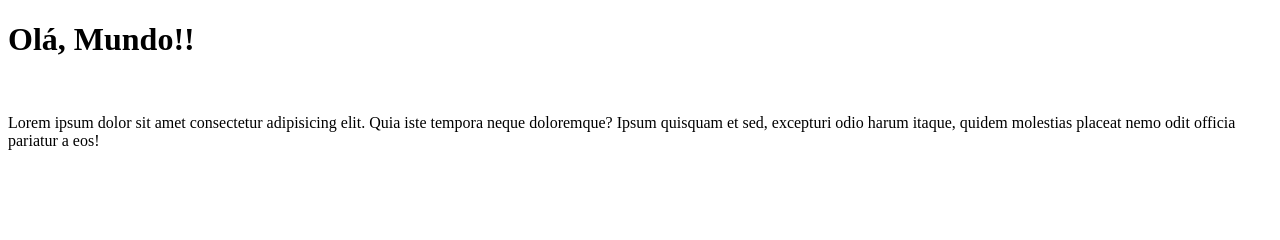
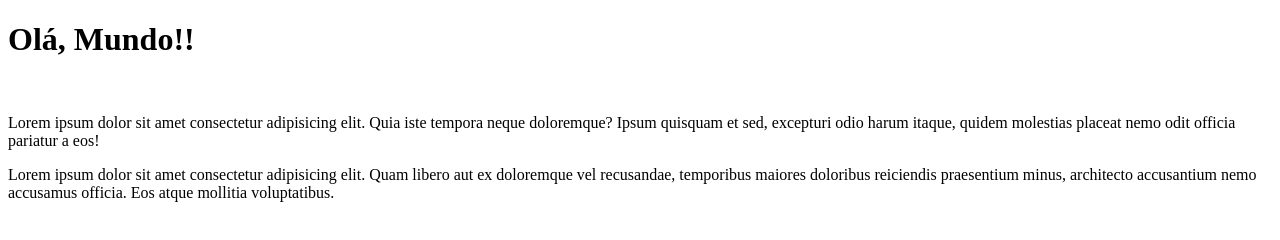
Before and after one commit to fabinhotecla/Ola-Mundo, a plain HTML site: page site-exemplo/index.html in a window 1280 px wide. Drawn offline with Linux system fonts and the light colour scheme.

Commit message:
Adicionei um paragrafo

```diff
--- a/site-exemplo/index.html
+++ b/site-exemplo/index.html
@@ -10,6 +10,7 @@
     <h1>Olá, Mundo!!</h1>
     <br>
     <p>Lorem ipsum dolor sit amet consectetur adipisicing elit. Quia iste tempora neque doloremque? Ipsum quisquam et sed, excepturi odio harum itaque, quidem molestias placeat nemo odit officia pariatur a eos!</p>
+    <p>Lorem ipsum dolor sit amet consectetur adipisicing elit. Quam libero aut ex doloremque vel recusandae, temporibus maiores doloribus reiciendis praesentium minus, architecto accusantium nemo accusamus officia. Eos atque mollitia voluptatibus.</p>
 
 </body>
 </html>
```
